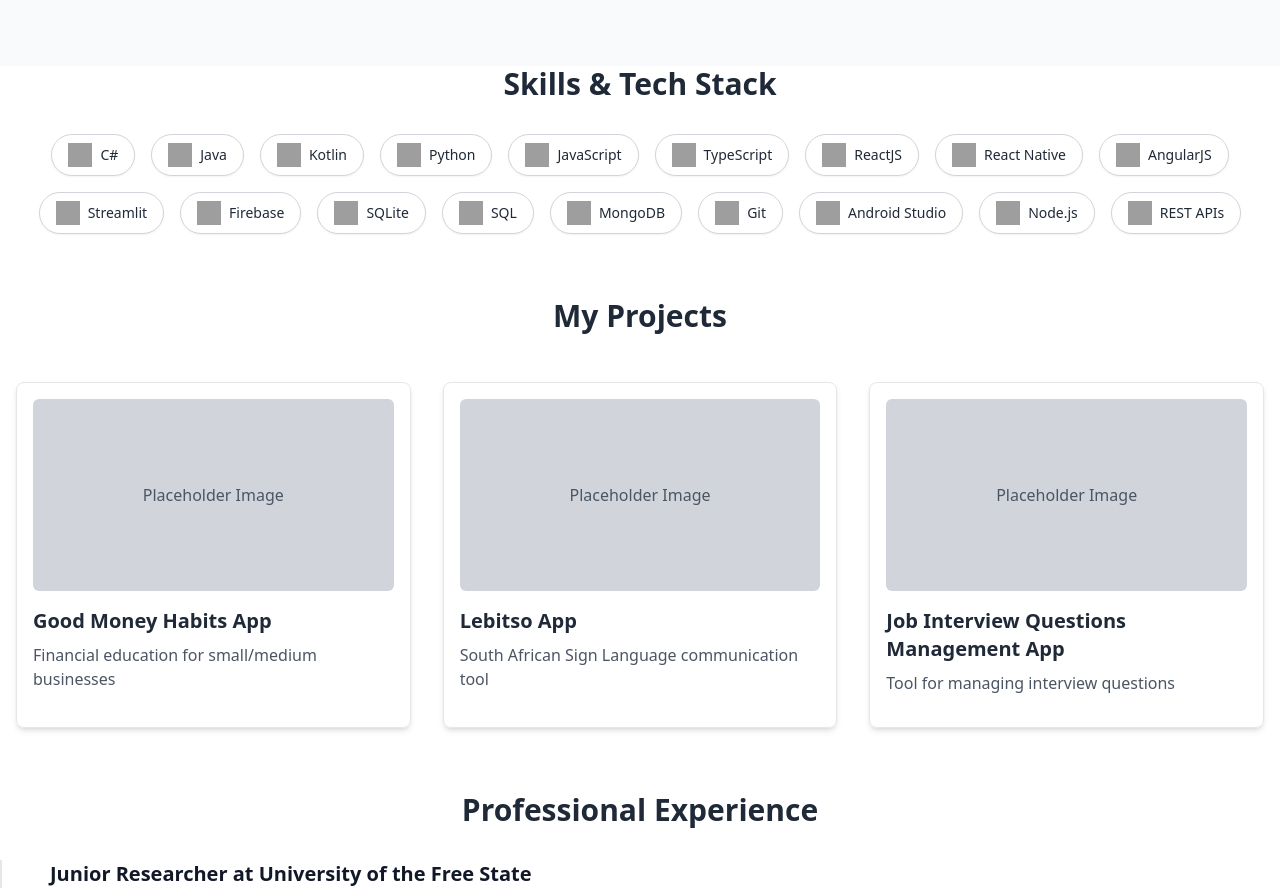
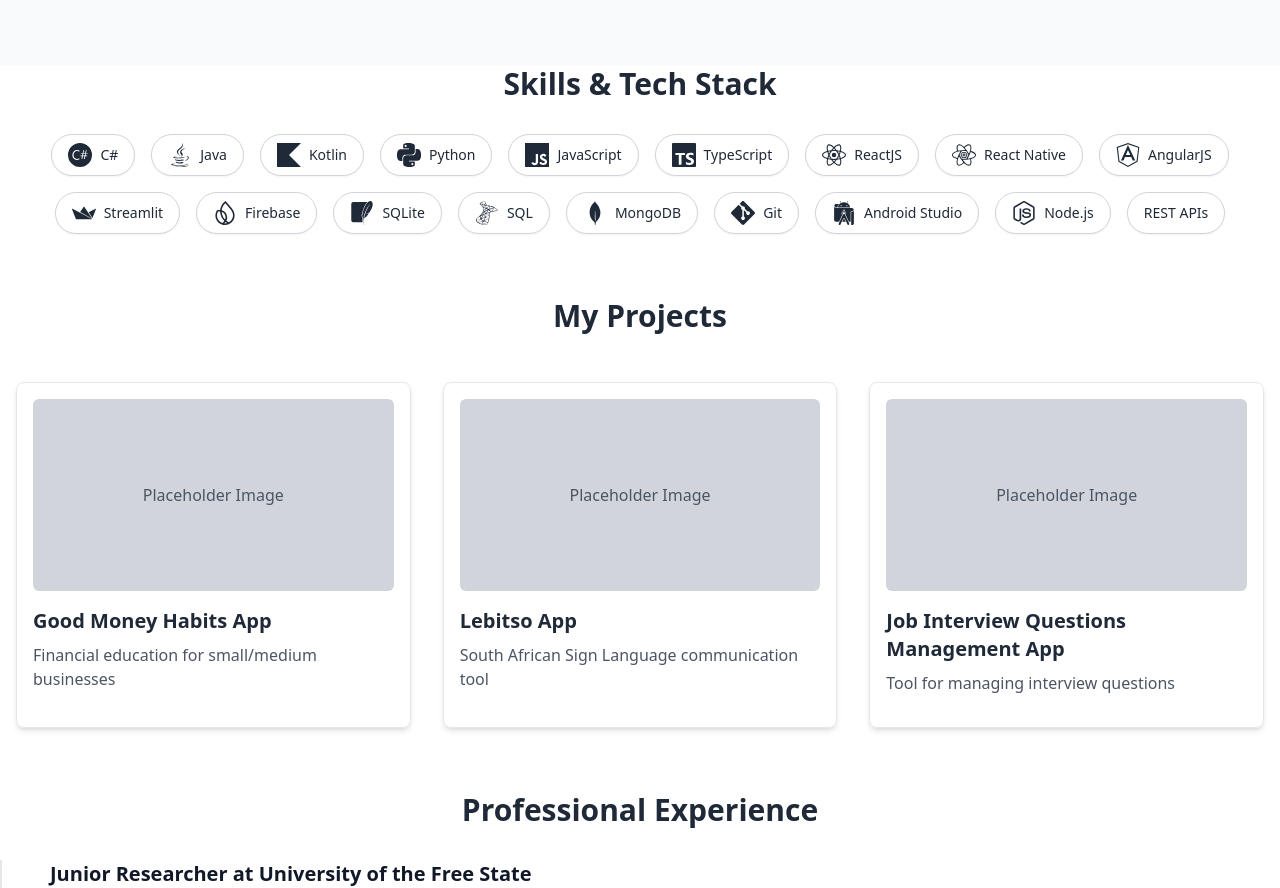
Before and after one commit to NkatekoDev24/Nkateko-Portfolio, a React (Create React App) app: page / in a window 1280 px wide. Shown: the part 1182-2070 px from the top of the page. Built offline with nearby package versions, Linux system fonts and the light colour scheme; grey boxes are pictures that could not be loaded.

Commit message:
Added Icons

```diff
--- a/package.json
+++ b/package.json
@@ -6,6 +6,7 @@
     "cra-template-tailwindcss": "4.0.1",
     "react": "^19.1.0",
     "react-dom": "^19.1.0",
+    "react-icons": "^5.5.0",
     "react-scripts": "5.0.1",
     "web-vitals": "^5.0.3"
   },
--- a/src/components/Skills.js
+++ b/src/components/Skills.js
@@ -1,41 +1,62 @@
 import React from 'react';
+import {
+  SiCsharp,
+  SiJava,
+  SiKotlin,
+  SiPython,
+  SiJavascript,
+  SiTypescript,
+  SiReact,
+  SiReactquery, // Using SiReactquery as a placeholder for React Native if no specific RN icon in Simple Icons
+  SiAngularjs,
+  SiStreamlit,
+  SiFirebase,
+  SiSqlite,
+  SiMicrosoftsqlserver, // Using SiMicrosoftsqlserver as a placeholder for SQL
+  SiMongodb,
+  SiGit,
+  SiAndroidstudio,
+  SiNodedotjs,
+} from 'react-icons/si'; // Simple Icons
+import { FaRestassured } from 'react-icons/fa'; // Font Awesome for REST APIs
 
 const Skills = () => {
   const skills = [
-    { name: 'C#', logoUrl: 'placeholder-csharp.png' },
-    { name: 'Java', logoUrl: 'placeholder-java.png' },
-    { name: 'Kotlin', logoUrl: 'placeholder-kotlin.png' },
-    { name: 'Python', logoUrl: 'placeholder-python.png' },
-    { name: 'JavaScript', logoUrl: 'placeholder-javascript.png' },
-    { name: 'TypeScript', logoUrl: 'placeholder-typescript.png' },
-    { name: 'ReactJS', logoUrl: 'placeholder-react.png' },
-    { name: 'React Native', logoUrl: 'placeholder-reactnative.png' },
-    { name: 'AngularJS', logoUrl: 'placeholder-angular.png' },
-    { name: 'Streamlit', logoUrl: 'placeholder-streamlit.png' },
-    { name: 'Firebase', logoUrl: 'placeholder-firebase.png' },
-    { name: 'SQLite', logoUrl: 'placeholder-sqlite.png' },
-    { name: 'SQL', logoUrl: 'placeholder-sql.png' },
-    { name: 'MongoDB', logoUrl: 'placeholder-mongodb.png' },
-    { name: 'Git', logoUrl: 'placeholder-git.png' },
-    { name: 'Android Studio', logoUrl: 'placeholder-androidstudio.png' },
-    { name: 'Node.js', logoUrl: 'placeholder-nodejs.png' },
-    { name: 'REST APIs', logoUrl: 'placeholder-restapi.png' },
+    { name: 'C#', icon: SiCsharp },
+    { name: 'Java', icon: SiJava },
+    { name: 'Kotlin', icon: SiKotlin },
+    { name: 'Python', icon: SiPython },
+    { name: 'JavaScript', icon: SiJavascript },
+    { name: 'TypeScript', icon: SiTypescript },
+    { name: 'ReactJS', icon: SiReact },
+    { name: 'React Native', icon: SiReactquery }, // Placeholder
+    { name: 'AngularJS', icon: SiAngularjs },
+    { name: 'Streamlit', icon: SiStreamlit },
+    { name: 'Firebase', icon: SiFirebase },
+    { name: 'SQLite', icon: SiSqlite },
+    { name: 'SQL', icon: SiMicrosoftsqlserver }, // Placeholder
+    { name: 'MongoDB', icon: SiMongodb },
+    { name: 'Git', icon: SiGit },
+    { name: 'Android Studio', icon: SiAndroidstudio },
+    { name: 'Node.js', icon: SiNodedotjs },
+    { name: 'REST APIs', icon: FaRestassured },
   ];
 
   return (
     <section>
       <h2 className="text-3xl font-bold text-center mb-8">Skills & Tech Stack</h2>
       <div className="flex flex-wrap justify-center gap-4">
-        {skills.map((skill, index) => (
-          <div key={index} className="flex items-center bg-white border border-gray-300 rounded-full px-4 py-2 shadow-sm">
-            <img
-              src={skill.logoUrl}
-              alt={`${skill.name} logo`}
-              className="w-6 h-6 mr-2"
-            />
+        {skills.map((skill, index) => {
+          const IconComponent = skill.icon;
+          return (
+            <div key={index} className="flex items-center bg-white border border-gray-300 rounded-full px-4 py-2 shadow-sm">
+              {IconComponent && (
+                <IconComponent className="w-6 h-6 mr-2" />
+              )}
             <span className="text-gray-800 text-sm font-medium">{skill.name}</span>
           </div>
-        ))}
+          );
+        })}
       </div>
     </section>
   );
```
Also changed, not shown: 1 other file (tests, documents, lock files or other folders).
